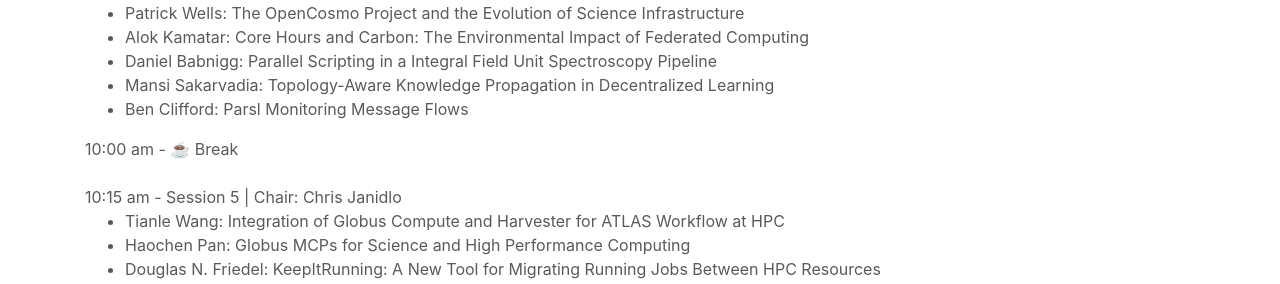
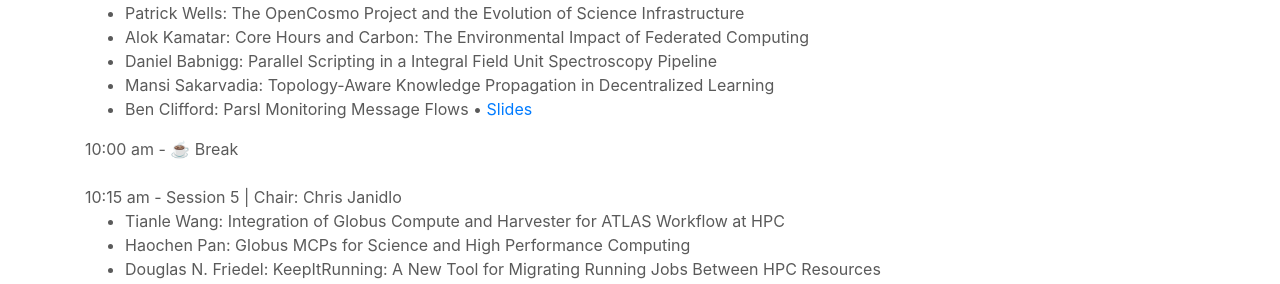
Before and after one commit to Parsl/parsl.github.io, a Jekyll site: the page built from parslfest/parslfest2025.html, in a window 1280 px wide and 900 px high, scrolled down 2062 px. Shown: the part 161-445 px from the top of the window. Built offline with Jekyll 4.4.1, drawn with Linux system fonts in a browser that asks for light colours.

Commit message:
Add my monitoring presentation slides

```diff
--- a/parslfest/parslfest2025.html
+++ b/parslfest/parslfest2025.html
@@ -185,7 +185,7 @@
 		<li>Alok Kamatar: Core Hours and Carbon: The Environmental Impact of Federated Computing</li>
 		<li>Daniel Babnigg: Parallel Scripting in a Integral Field Unit Spectroscopy Pipeline</li>
 		<li>Mansi Sakarvadia: Topology-Aware Knowledge Propagation in Decentralized Learning</li>
-		<li>Ben Clifford: Parsl Monitoring Message Flows</li>
+		<li>Ben Clifford: Parsl Monitoring Message Flows • <a href="2025/benc-monitoring-presentation.pdf">Slides</a></li>
       </ul>
 
       10:00 am - ☕️ Break  <br /><br />
```
Also changed, not shown: 1 other file.
